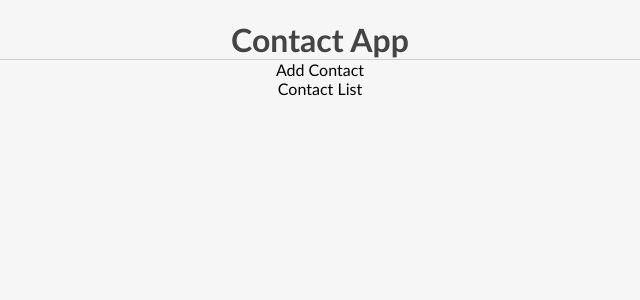
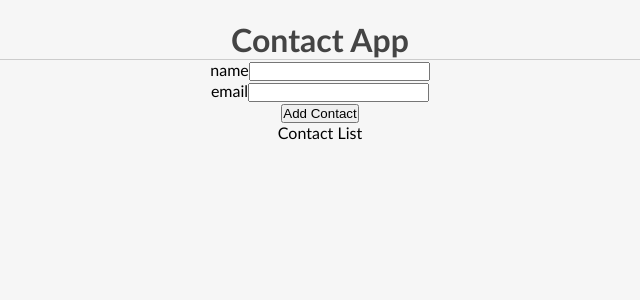
Before and after one commit to mohammadpy8/new-app-react, a React (Create React App) app: page / in a window 1280 px wide. Shown: the top 300 px of the page, without its empty margins (320-960 px from the left). Built offline with nearby package versions, Linux system fonts and the light colour scheme; the HTML template or start-up script is replaced by a standard one.

Commit message:
form-contact

```diff
--- a/src/App.js
+++ b/src/App.js
@@ -1,4 +1,5 @@
 import React from 'react';
+import AddContact from './components/AddContact';
 
 import './App.css';
 
@@ -6,7 +7,7 @@ function App() {
   return (
     <main className='app'>
       <h1>Contact App</h1>
-      <section>Add Contact</section>
+      <AddContact />
       <section>Contact List</section>
     </main>
   );
--- /dev/null
+++ b/src/components/AddContact.js
@@ -0,0 +1,33 @@
+import React, { useState } from 'react';
+
+import "./AddContact.css";
+
+const AddContact = () => {
+
+    const [contact, setContact] = useState({
+        name: "",
+        email:"",
+    });
+
+    const changeHandler = event => setContact({ ...contact, [event.target.name]: event.target.value });
+
+    const submitHandler = event => {
+        event.preventDefault();
+    }
+
+    return (
+        <form onSubmit={submitHandler}>
+            <div className='form-control'>
+                <label>name</label>
+                <input type="text" name='name' value={contact.name} onChange={changeHandler}/>
+            </div>
+            <div className='form-control'>
+                <label>email</label>
+                <input type="text" name='email' value={contact.email} onChange={changeHandler}/>
+            </div>
+            <button type='submit'>Add Contact</button>
+        </form>
+    );
+};
+
+export default AddContact;
```
Also changed, not shown: src/components/AddContact.css (added).
